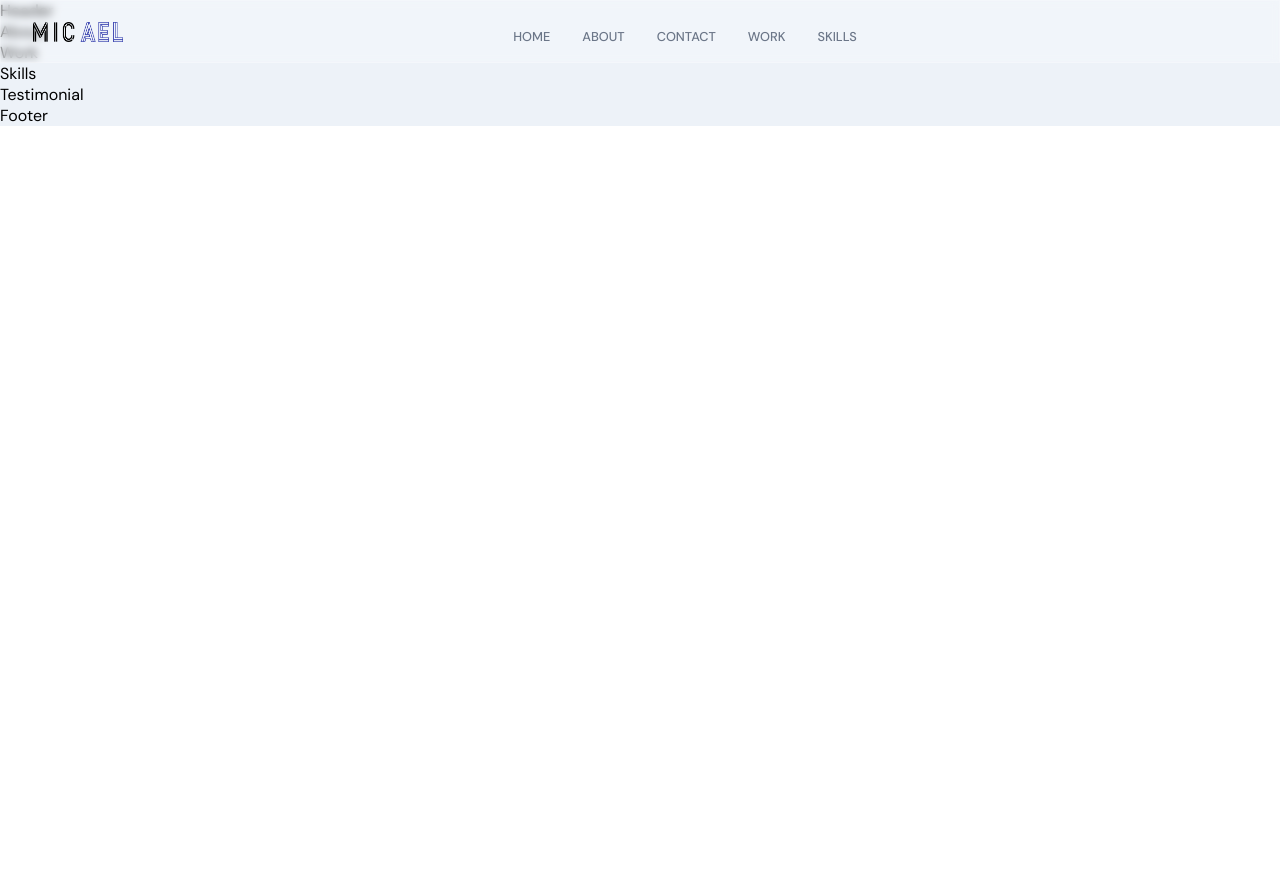
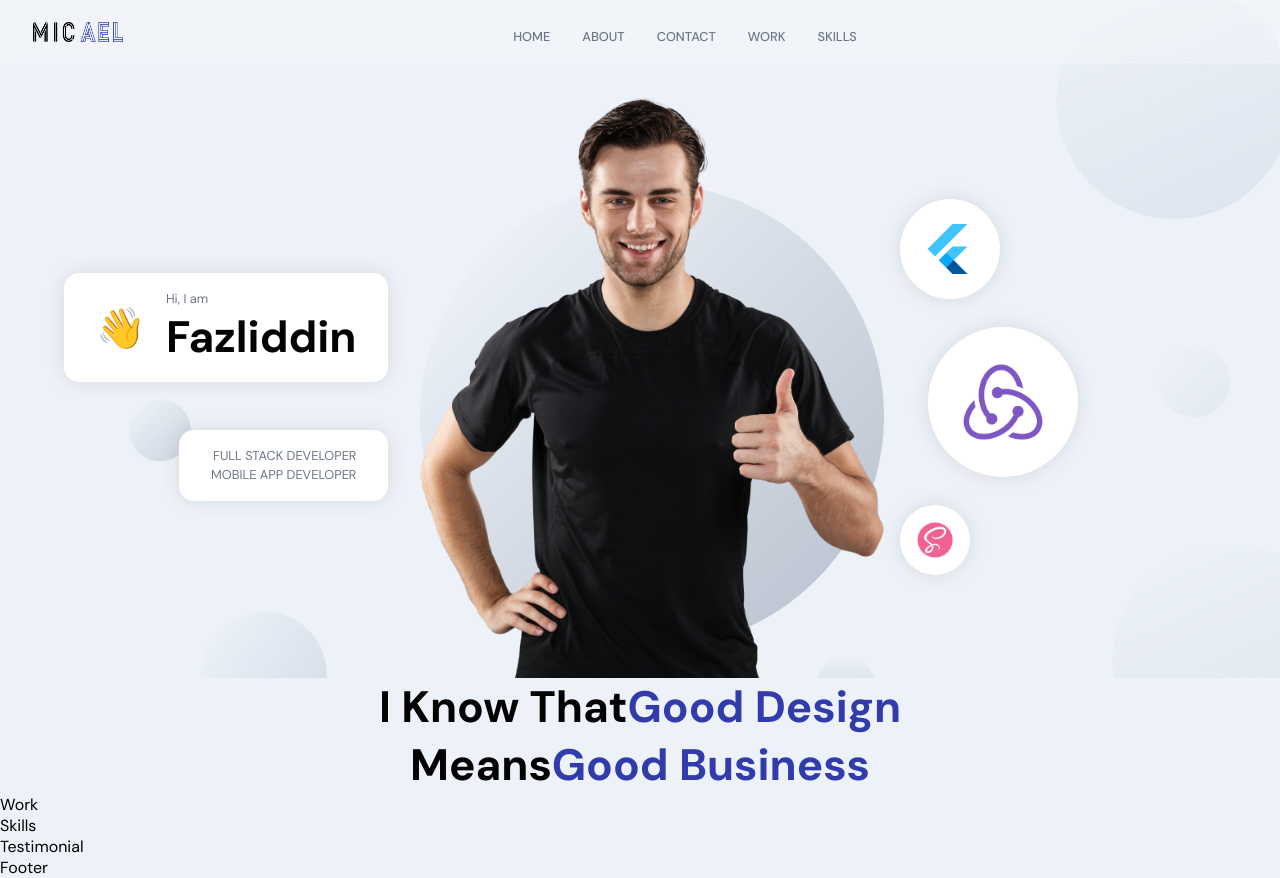
Before and after one commit to FazliddinFayziev/Porfolio, a React (Create React App) app: page / in a window 1280 px wide. Before the commit the page ends 800 px from the top, so only its background shows below. Built offline with nearby package versions, Linux system fonts and the light colour scheme.

Commit message:
third commit

```diff
--- a/src/container/About/About.jsx
+++ b/src/container/About/About.jsx
@@ -1,9 +1,20 @@
-import React from 'react';
+import React, { useState, useEffect } from 'react';
+import { motion } from "framer-motion";
+
+
 import "./About.scss";
 
 const About = () => {
     return (
-        <div>About</div>
+        <>
+            <h2 className='head-text'>
+                I know that
+                <span>Good Design</span>
+                <br />
+                means
+                <span>Good Business</span>
+            </h2>
+        </>
     )
 }
 
--- a/src/container/Header/Header.jsx
+++ b/src/container/Header/Header.jsx
@@ -1,9 +1,77 @@
 import React from 'react';
+import { motion } from "framer-motion";
+import { images } from "../../constants";
+
 import "./Header.scss";
+
+const scaleVariants = {
+    whileInView: {
+        scale: [0, 1],
+        opacity: [0, 1],
+        transition: {
+            duration: 1,
+            ease: 'easeInOut'
+        }
+    }
+}
+
+const neededImages = [images.flutter, images.redux, images.sass]
+
 
 const Header = () => {
     return (
-        <div>Header</div>
+        <div id='home' className='app__header app__flex'>
+            <motion.div
+                whileInView={{ x: [-100, 0], opacity: [0, 1] }}
+                transition={{ duration: 1 }}
+                className='app__header-info'
+            >
+
+                <div className='app__header-badge'>
+                    <div className='badge-cmp app__flex'>
+                        <span>👋</span>
+                        <div style={{ marginLeft: 20 }}>
+                            <p className='p-text'>Hi, I am</p>
+                            <h1 className='head-text'>Fazliddin</h1>
+                        </div>
+                    </div>
+
+                    <div className='tag-cmp app__flex'>
+                        <p className='p-text'>Full stack Developer</p>
+                        <p className='p-text'>Mobile App Developer</p>
+                    </div>
+                </div>
+
+            </motion.div>
+
+            <motion.div
+                whileInView={{ opacity: [0, 1] }}
+                transition={{ duration: 1.5, delayChildren: 1.5 }}
+                className='app__header-img'
+            >
+                <img src={images.profile} alt="profile_bg" />
+                <motion.img
+                    whileInView={{ scale: [0, 1] }}
+                    transition={{ duration: 1, ease: 'easeInOut' }}
+                    src={images.circle}
+                    alt='profile_circle'
+                    className='overlay_circle'
+                />
+            </motion.div>
+
+            <motion.div
+                variants={scaleVariants}
+                whileInView={scaleVariants.whileInView}
+                className='app__header-circles'
+            >
+                {neededImages.map((circle, index) => (
+                    <div className='circle-cmp app__flex' key={`circle-${index}`}>
+                        <img src={circle} alt="circle" />
+                    </div>
+                ))}
+            </motion.div>
+
+        </div>
     )
 }
 
--- a/src/container/Header/Header.scss
+++ b/src/container/Header/Header.scss
@@ -0,0 +1,196 @@
+#home {
+    position: relative;
+    background: url("../../assets/bgIMG.png");
+    background-size: cover;
+    background-position: center;
+    background-repeat: repeat;
+
+    // disable the default padding styles
+    .app__wrapper {
+        padding: 0;
+
+        .copyright {
+            display: none;
+        }
+    }
+}
+
+.app__header {
+    flex: 1;
+    width: 100%;
+    height: 100%;
+    flex-direction: row;
+
+    padding: 6rem 2rem 0rem;
+
+    @media screen and (min-width: 2000px) {
+        padding-top: 8rem;
+    }
+
+    @media screen and (max-width: 1200px) {
+        flex-direction: column;
+    }
+
+    @media screen and (max-width: 450px) {
+        padding: 6rem 1rem 2rem;
+    }
+}
+
+.app__header-info {
+    flex: 0.65;
+    display: flex;
+    flex-direction: column;
+    justify-content: flex-start;
+    align-items: flex-start;
+    height: 100%;
+
+    margin: 0 2rem;
+
+    @media screen and (max-width: 1200px) {
+        width: 100%;
+        margin-right: 0rem;
+    }
+}
+
+.app__header-badge {
+    width: 100%;
+    display: flex;
+    justify-content: flex-end;
+    align-items: flex-end;
+    flex-direction: column;
+
+    .badge-cmp,
+    .tag-cmp {
+        padding: 1rem 2rem;
+        background: var(--white-color);
+        border-radius: 15px;
+        flex-direction: row;
+        width: auto;
+
+        box-shadow: 0px 0px 20px rgba(0, 0, 0, 0.1);
+    }
+
+    .tag-cmp {
+        flex-direction: column;
+        margin-top: 3rem;
+
+        p {
+            width: 100%;
+            text-transform: uppercase;
+            text-align: right;
+        }
+    }
+
+    span {
+        font-size: 2.5rem;
+
+        @media screen and (min-width: 2000px) {
+            font-size: 5rem;
+        }
+    }
+
+    @media screen and (max-width: 1200px) {
+        justify-content: flex-start;
+        align-items: flex-start;
+    }
+}
+
+.app__header-circles {
+    flex: 0.75;
+    display: flex;
+    flex-direction: column;
+    justify-content: space-evenly;
+    align-items: flex-start;
+    height: 100%;
+    margin-left: 1rem;
+
+    div {
+        width: 100px;
+        height: 100px;
+        border-radius: 50%;
+
+        background: var(--white-color);
+        box-shadow: 0px 0px 20px rgba(0, 0, 0, 0.1);
+
+        img {
+            width: 60%;
+            height: 60%;
+        }
+    }
+
+    // circles with different height & width
+
+    div:nth-child(1) {
+        width: 100px;
+        height: 100px;
+    }
+
+    div:nth-child(2) {
+        margin: 1.75rem;
+        width: 150px;
+        height: 150px;
+    }
+
+    div:nth-child(3) {
+        width: 70px;
+        height: 70px;
+    }
+
+    @media screen and (min-width: 2000px) {
+        div:nth-child(2) {
+            width: 400px;
+            height: 400px;
+        }
+
+        div:nth-child(3) {
+            width: 170px;
+            height: 170px;
+        }
+
+        div:nth-child(1) {
+            width: 200px;
+            height: 200px;
+        }
+    }
+
+    @media screen and (max-width: 1200px) {
+        width: 100%;
+        flex-direction: row;
+        flex-wrap: wrap;
+        margin-left: 0;
+
+        div {
+            margin: 1rem;
+        }
+    }
+}
+
+.app__header-img {
+    flex: 1;
+    height: 100%;
+
+    display: flex;
+    justify-content: flex-end;
+    align-items: flex-end;
+    position: relative;
+
+    img {
+        width: 100%;
+        object-fit: contain;
+        z-index: 1;
+    }
+
+    .overlay_circle {
+        position: absolute;
+        left: 0;
+        right: 0;
+        bottom: 0;
+        z-index: 0;
+        width: 100%;
+        height: 90%;
+    }
+
+    @media screen and (max-width: 1200px) {
+        margin: 2rem 0;
+    }
+}
```
